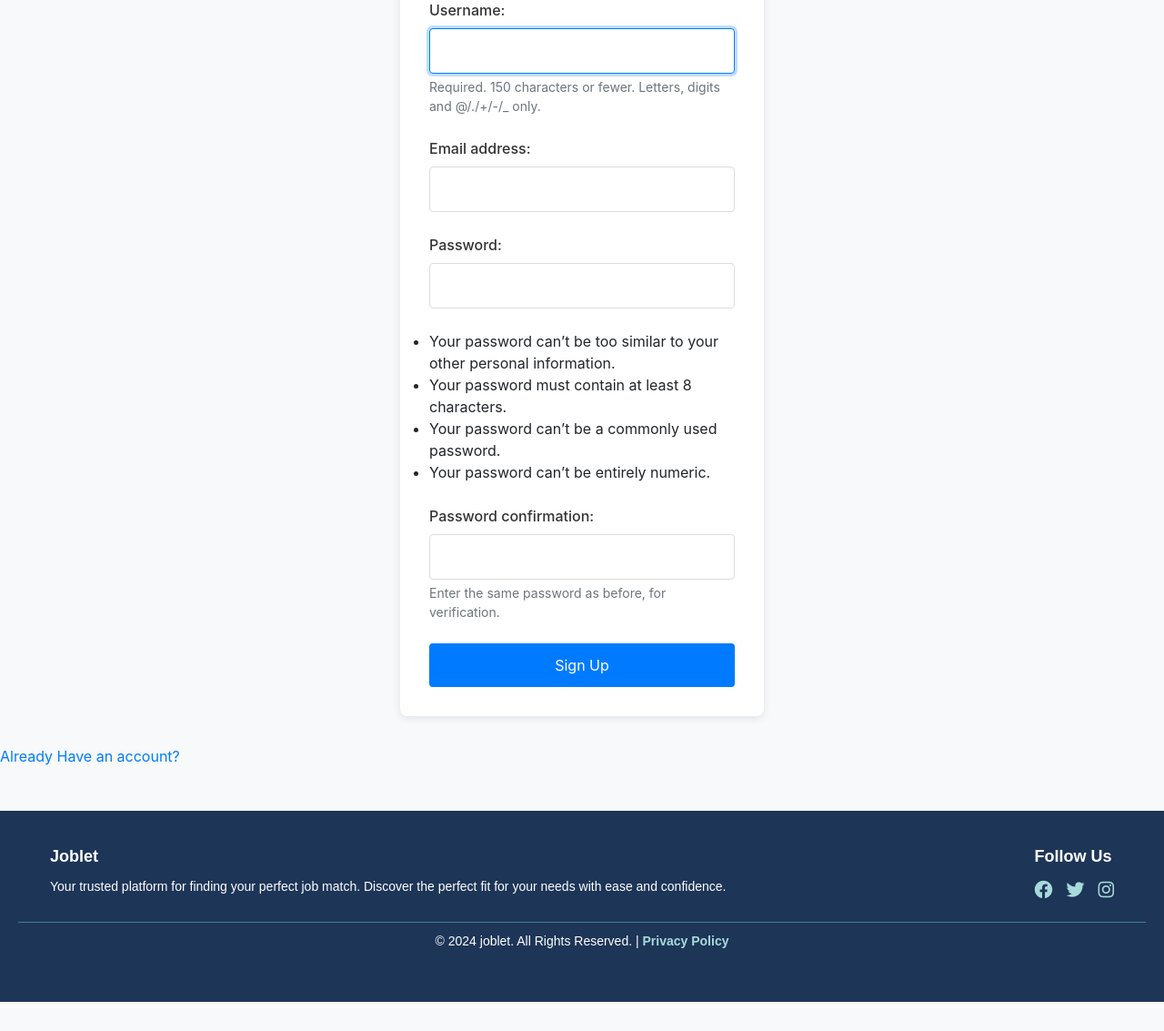
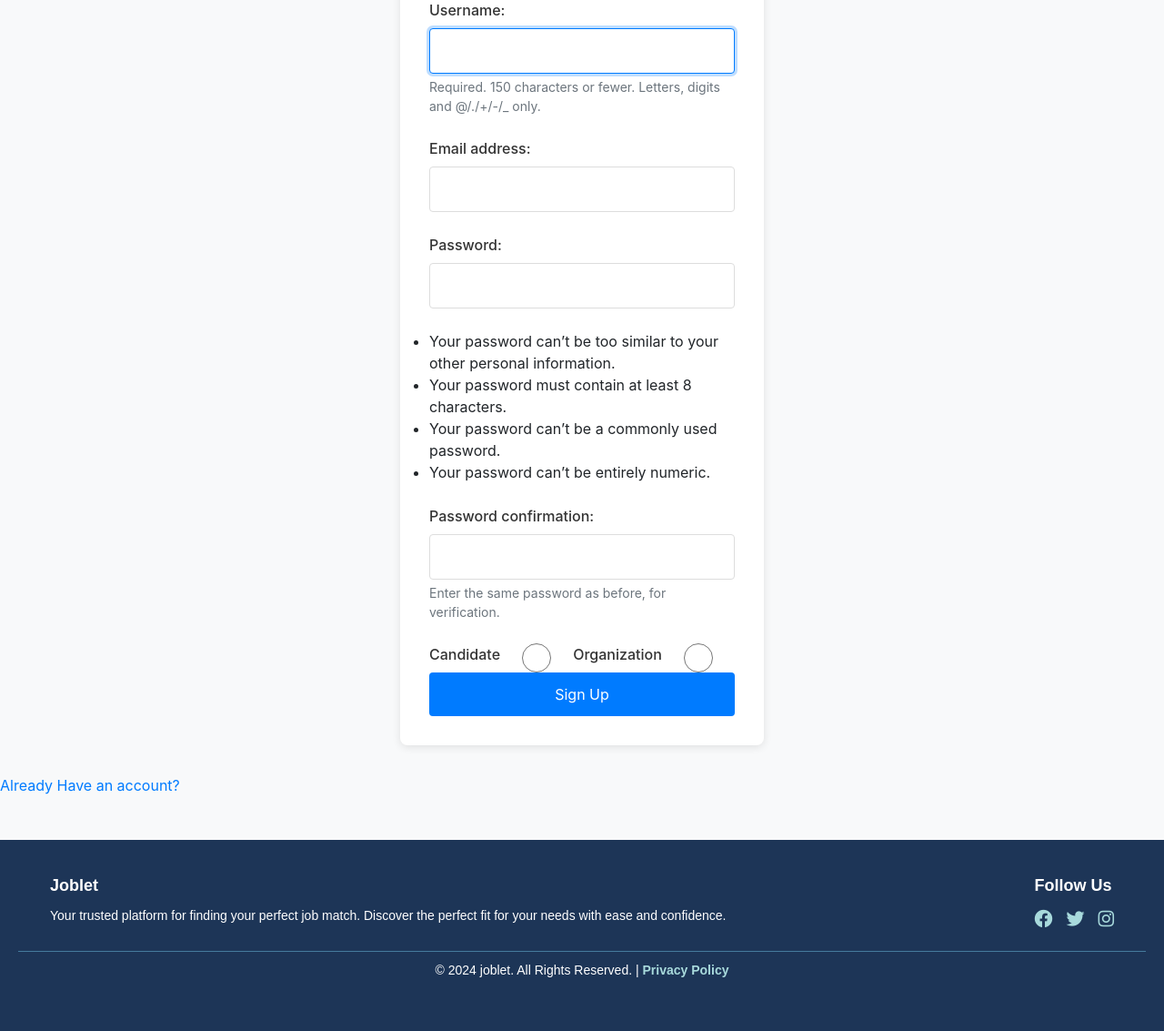
Before and after one commit to HmzhDubh/joblet, a Django app: page /accounts/signup/ in a window 1280 px wide. Shown: the part 217-1350 px from the top of the page at 91% size. Before the commit the page ends 1318 px from the top, so only its background shows below. Run offline with Django 5.2, Linux system fonts and the light colour scheme; some libraries are stand-ins or nearby versions.

Commit message:
edit sign in, sign up view and forms styles

```diff
--- a/Joblet/accounts/templates/accounts/sign_up.html
+++ b/Joblet/accounts/templates/accounts/sign_up.html
@@ -8,6 +8,12 @@
         <form method="post">
         {% csrf_token %}
         {{ form.as_p }}
+            <div class="d-flex ">
+                <label for="candidate">Candidate</label>
+                <input id="candidate" type="radio" name="acc_type" value="candidate" required>
+                <label for="organization">Organization</label>
+                <input id="organization" type="radio" name="acc_type" value="organization">
+            </div>
         <button type="submit">Sign Up</button>
     </form>
     </div>
--- a/Joblet/accounts/views.py
+++ b/Joblet/accounts/views.py
@@ -1,16 +1,35 @@
+from django.contrib.auth.models import Group
+from django.db import transaction
+from django.http import HttpRequest, HttpResponse
 from django.shortcuts import render, redirect
 from django.contrib.auth import login, authenticate, logout
 from django.contrib.auth.decorators import login_required
 from .forms import SignUpForm, SignInForm
+from organization.models import Organization
 # Create your views here.
 
 
-def signup_view(request):
+def signup_view(request: HttpRequest):
     if request.method == 'POST':
         form = SignUpForm(request.POST)
         if form.is_valid():
-            user = form.save()
-            login(request, user)
+            with transaction.atomic():
+                user = form.save()
+                login(request, user)
+                if request.POST['acc_type'] == 'candidate':
+                    my_group = Group.objects.get(name='candidate')
+                    my_group.user_set.add(user)
+                    # init the user profile todo
+                elif request.POST['acc_type'] == 'organization':
+                    my_group = Group.objects.get(name='organizations')
+                    my_group.user_set.add(user)
+                    # init the organization profile
+                    new_organization = Organization(
+                        profile = request.user,
+                        email = request.POST['email']
+                    )
+                    new_organization.save()
+
             return redirect('main:home_view')
     else:
         form = SignUpForm()
--- a/Joblet/main/templates/main/index.html
+++ b/Joblet/main/templates/main/index.html
@@ -4,7 +4,7 @@
 <head>
     <meta charset="UTF-8">
     <meta name="viewport" content="width=device-width, initial-scale=1.0">
-    <title>Joblet</title>
+
     <link href="https://cdn.jsdelivr.net/npm/bootstrap@5.3.3/dist/css/bootstrap.min.css" rel="stylesheet">
     <link rel="stylesheet" href="https://cdn.jsdelivr.net/npm/bootstrap-icons@1.11.3/font/bootstrap-icons.min.css">
     <link rel="stylesheet" href="https://stackpath.bootstrapcdn.com/bootstrap/4.1.1/css/bootstrap.min.css" integrity="sha384-WskhaSGFgHYWDcbwN70/dfYBj47jz9qbsMId/iRN3ewGhXQFZCSftd1LZCfmhktB" crossorigin="anonymous">
@@ -12,8 +12,7 @@
     <link rel="stylesheet" type="text/css" href="{% static 'css/style.css' %}">
     <link rel="stylesheet" href="https://cdnjs.cloudflare.com/ajax/libs/animate.css/4.1.1/animate.min.css"/>
     <link rel="stylesheet" href="https://cdnjs.cloudflare.com/ajax/libs/font-awesome/5.15.4/css/all.min.css">
-
-
+    <title>{% block title %}{% endblock %}</title>
 
     {% block style %}
     <style>
@@ -130,7 +129,7 @@
                         <div class="header-right ps-5">
                             {% if request.user.is_authenticated %}
 
-                                <a href="#" class="btn btn-signin">Profile</a>
+                                <a href="{% url 'organization:org_profile' request.user.username %}" class="btn btn-signin">Profile</a>
                                 <a href="{% url 'accounts:signout' %}" class="btn btn-register">Logout</a>
 
                             {% else %}
```
Also changed, not shown: Joblet/main/templates/main/home.html (+10 -0 lines), Joblet/media/images/logo.jpg (added).
